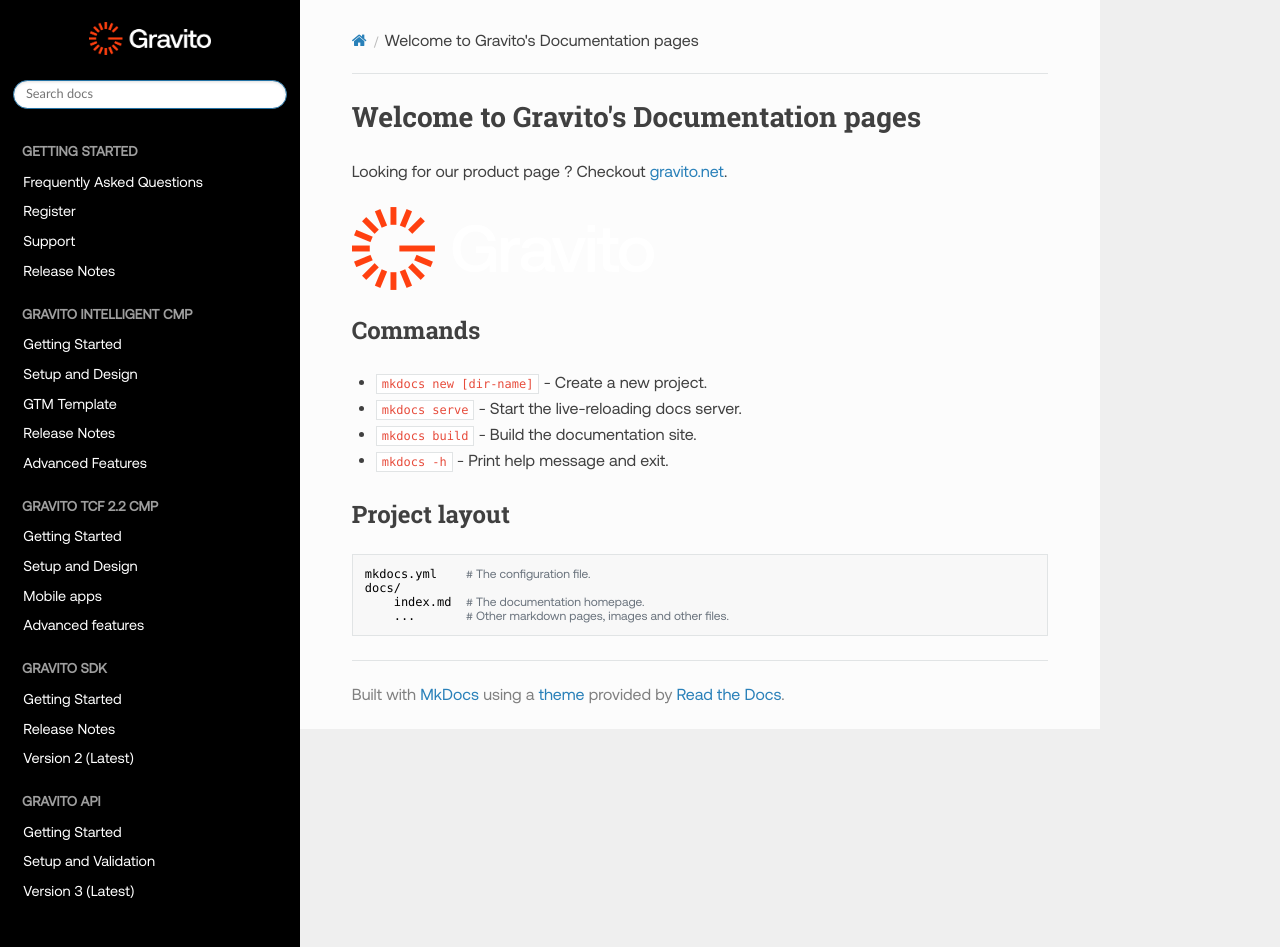
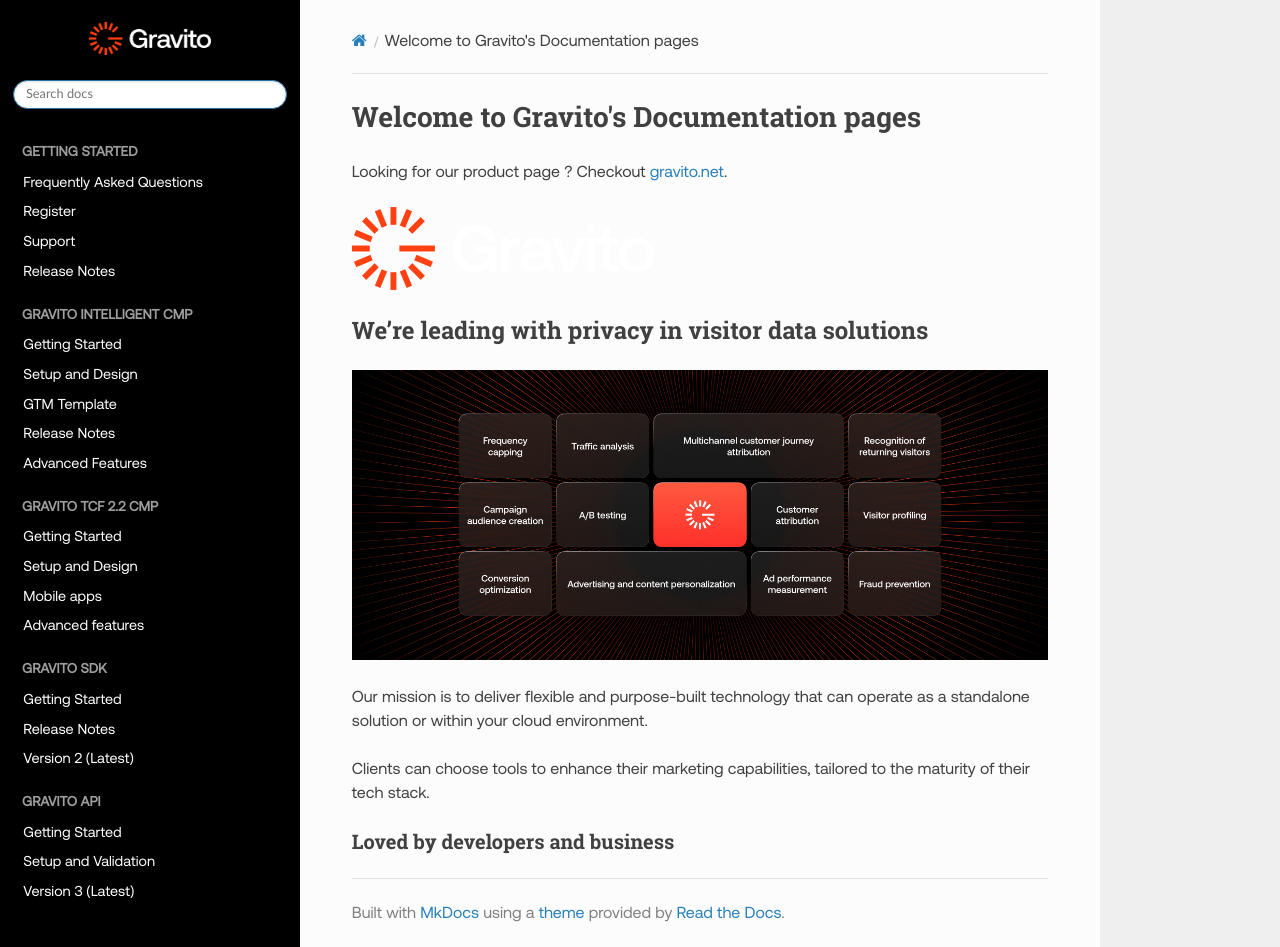
Before and after one commit to GravitoLtd/gravitoltd.github.io, an MkDocs documentation site: the page built from docs/index.md, in a window 1280 px wide and 947 px high. Built offline with MkDocs 1.6.1, drawn with Linux system fonts in a browser that asks for light colours; nearby versions of some CDN libraries.

Commit message:
about us image

```diff
--- a/docs/index.md
+++ b/docs/index.md
@@ -4,16 +4,12 @@
 
 ![alt text](/img/logo.png)
 
-## Commands
+## We’re leading with privacy in visitor data solutions
 
-* `mkdocs new [dir-name]` - Create a new project.
-* `mkdocs serve` - Start the live-reloading docs server.
-* `mkdocs build` - Build the documentation site.
-* `mkdocs -h` - Print help message and exit.
+![alt text](./img/about-us-3.png)
 
-## Project layout
+Our mission is to deliver flexible and purpose-built technology that can operate as a standalone solution or within your cloud environment.
 
-    mkdocs.yml    # The configuration file.
-    docs/
-        index.md  # The documentation homepage.
-        ...       # Other markdown pages, images and other files.
+Clients can choose tools to enhance their marketing capabilities, tailored to the maturity of their tech stack.
+
+### Loved by developers and business
```
Also changed, not shown: docs/img/about-us-3.png (added).
